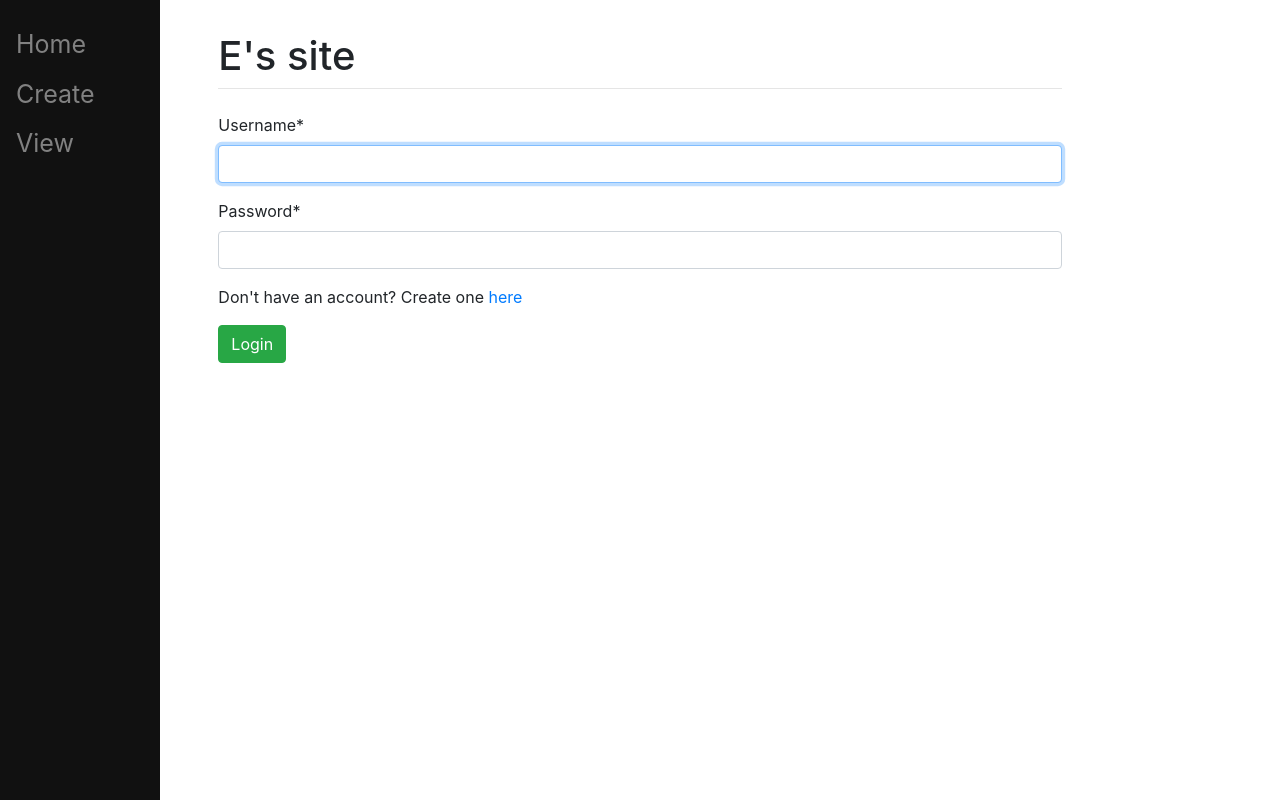
After one commit to toodaltat/web, a Django app: page /login/ in a window 1280 px wide. The commit adds this page. Run offline with Django 4.2, Linux system fonts and the light colour scheme; some libraries are stand-ins or nearby versions.

Commit message:
added LOGIN LOGOUT paths need to allow annoymus users access to login page

```diff
--- a/'main'/mysite/main/templates/'main'/base.html
+++ b/'main'/mysite/main/templates/'main'/base.html
@@ -52,10 +52,12 @@
 	<div id="content" name="content", class="main">
 		<div class="row justify-content-center">
 			<div class="col-8">
-				<h1> class="mt-2">E's site</h1>
+				<h1 class="mt-2">E's site</h1>
 				<hr class="mt-0 mb-4">
+
 				{% block content %}
 				{% endblock %}
+
 			</div>
 		</div>
 	</div>
--- a/'main'/mysite/main/urls.py
+++ b/'main'/mysite/main/urls.py
@@ -5,5 +5,5 @@ urlpatterns = [
 	path('', views.home, name='home'),
 	path('home/', views.home, name='home'),
 	path('create/', views.create, name='index'),
-	path('<int:id>', views.index, name='index')
+	path('<int:id>', views.index, name='index'),
 	]
--- a/'main'/mysite/main/views.py
+++ b/'main'/mysite/main/views.py
@@ -31,6 +31,7 @@ def home(response):
 
 
 def create(response):
+	response.user
 	if response.method == "POST":
 		form = CreateNewList(response.POST)
 
--- a/'main'/mysite/mysite/settings.py
+++ b/'main'/mysite/mysite/settings.py
@@ -126,3 +126,6 @@ STATIC_URL = 'static/'
 DEFAULT_AUTO_FIELD = 'django.db.models.BigAutoField'
 
 CRISPY_TEMPLATE_PACK ='bootstrap4'
+
+LOGIN_REDIRECT_URL = "/"
+LOGOUT_REDIRECT_URL = "/"
--- a/'main'/mysite/mysite/urls.py
+++ b/'main'/mysite/mysite/urls.py
@@ -22,6 +22,6 @@ urlpatterns = [
     path('admin/', admin.site.urls),
     path('register/', v.register, name='register'),
     path('', include('main.urls')),
-    #path('', include("django.contrib.auth.urls")),
+    path('', include("django.contrib.auth.urls")),
 
 ]
--- /dev/null
+++ b/'main'/mysite/register/templates/registration/login.html
@@ -0,0 +1,16 @@
+{% extends "'main'/base.html" %}
+
+{% block title %}
+Login Here
+{% endblock %}
+
+{% load crispy_forms_tags %}
+
+{% block content %}
+<form method="post" class="form-group">
+	{% csrf_token %}
+	{{form|crispy}}
+	<p>Don't have an account? Create one <a href="/register">here</a></p>
+	<button type="submit" class="btn btn-success">Login</button>
+</form>
+{% endblock %}
```
Also changed, not shown: 'main'/mysite/db.sqlite3.
